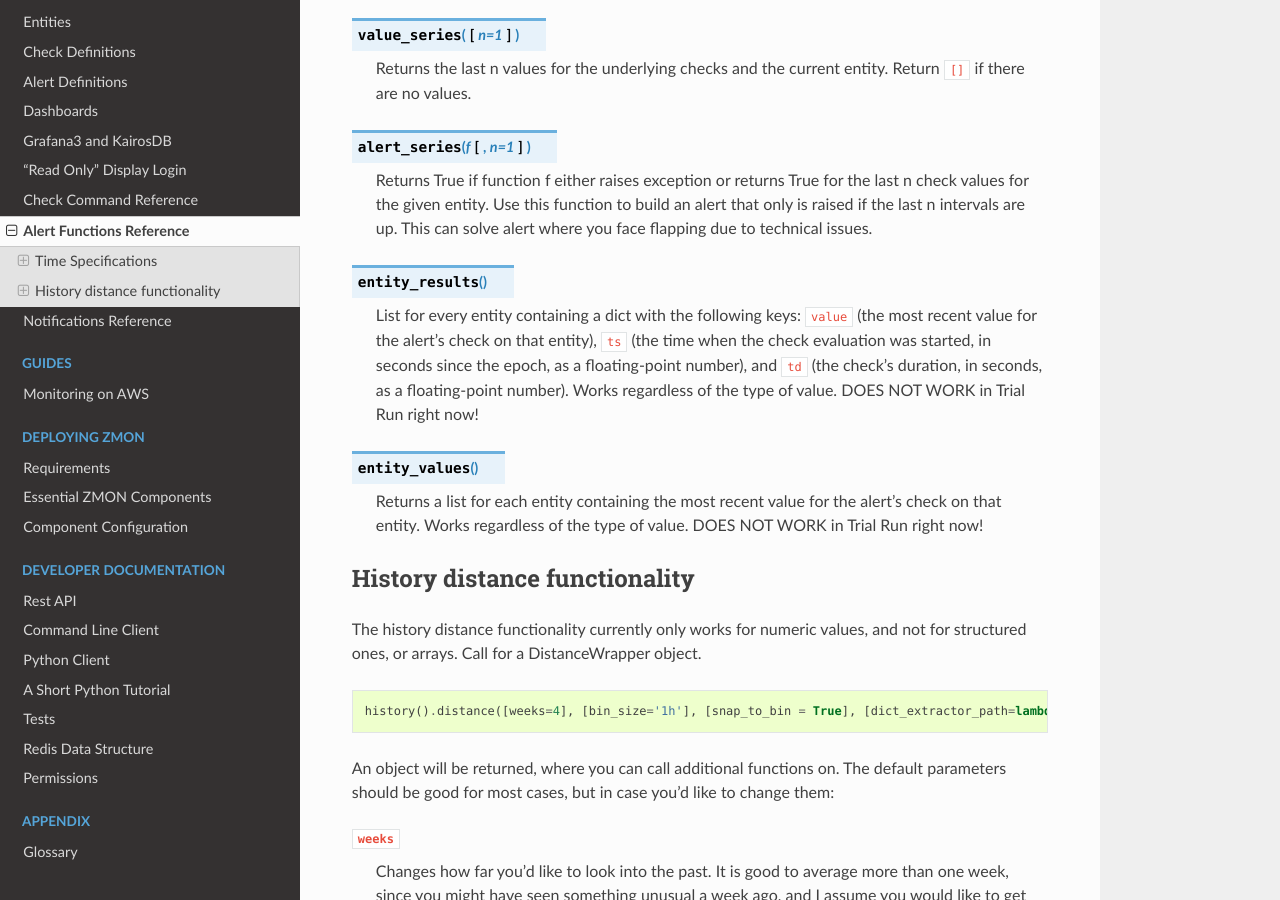
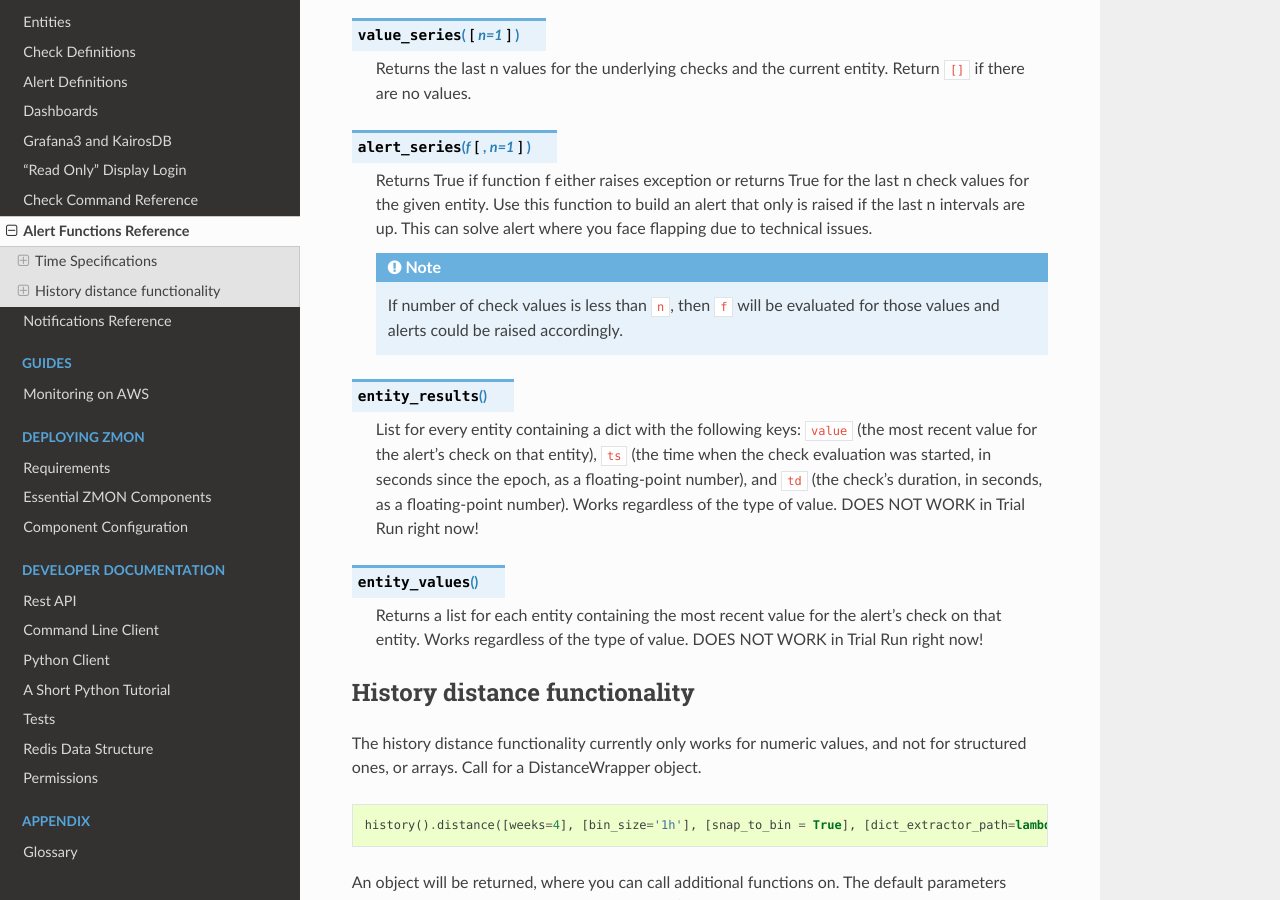
Before and after one commit to zalando-zmon/zmon-docs, a Sphinx documentation site: the page built from docs/user/alert-ref/alert_reference_functions.rst, in a window 1280 px wide and 900 px high, scrolled down 2671 px. Built offline with Sphinx 7.4.7 and the Read the Docs theme 2.0.0, drawn with Linux system fonts in a browser that asks for light colours.

Commit message:
Add note regarding alert_series check values count (#46)

```diff
--- a/docs/user/alert-ref/alert_reference_functions.rst
+++ b/docs/user/alert-ref/alert_reference_functions.rst
@@ -93,6 +93,10 @@ The following functions are available in the alert condition expression:
 .. py:function:: alert_series(f, [n=1])
 
     Returns True if function f either raises exception or returns True for the last n check values for the given entity. Use this function to build an alert that only is raised if the last n intervals are up. This can solve alert where you face flapping due to technical issues.
+
+    .. note::
+
+        If number of check values is less than ``n``, then ``f`` will be evaluated for those values and alerts could be raised accordingly.
 
 .. py:function:: entity_results()
 
```
